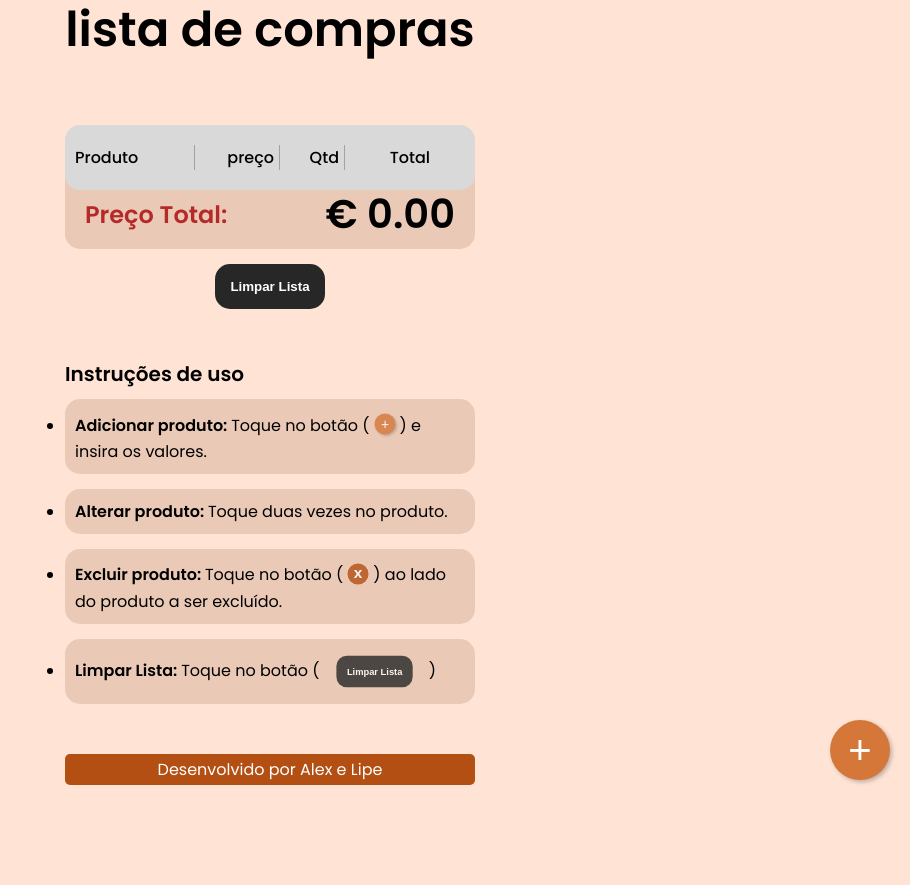
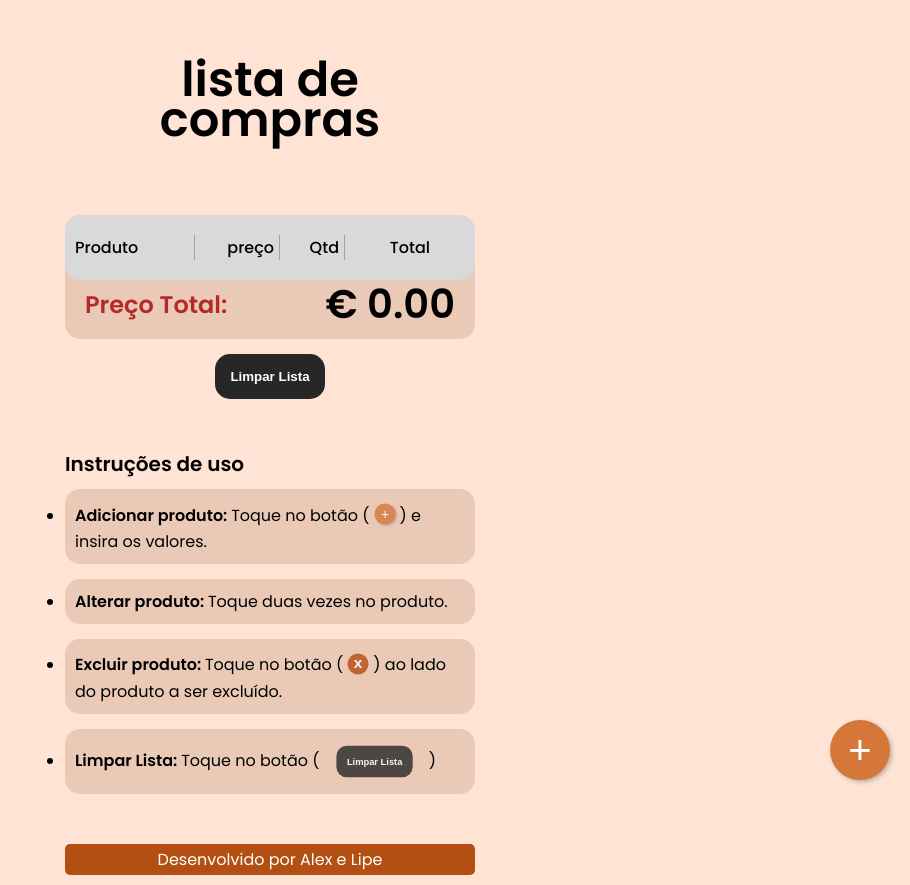
Before and after one commit to PhillipeMartinsRamos/Lista-de-Compras, a React (Vite) app in the folder listadecompras/: page / in a window 1280 px wide. Shown: the whole page, without its empty margins (370-1280 px from the left). Before the commit the page ends 800 px from the top, so only its background shows below. Built offline with nearby package versions, Linux system fonts and the light colour scheme.

Commit message:
Added Margin and break to the title.

```diff
--- a/listadecompras/src/App.css
+++ b/listadecompras/src/App.css
@@ -21,6 +21,7 @@
     text-transform: lowercase;
     margin-bottom: 20px;
     animation: title 0.5s ease;
+    margin-top: 50px;
 }
 
 .list-container {
--- a/listadecompras/src/App.jsx
+++ b/listadecompras/src/App.jsx
@@ -106,7 +106,7 @@ function App() {
 
   return (
     <div className="App">
-      <h1 className="title">Lista de Compras</h1>
+      <h1 className="title">Lista de <br/> Compras</h1>
 
       {/* aqui ficam os inputs */}
       <Input
```
